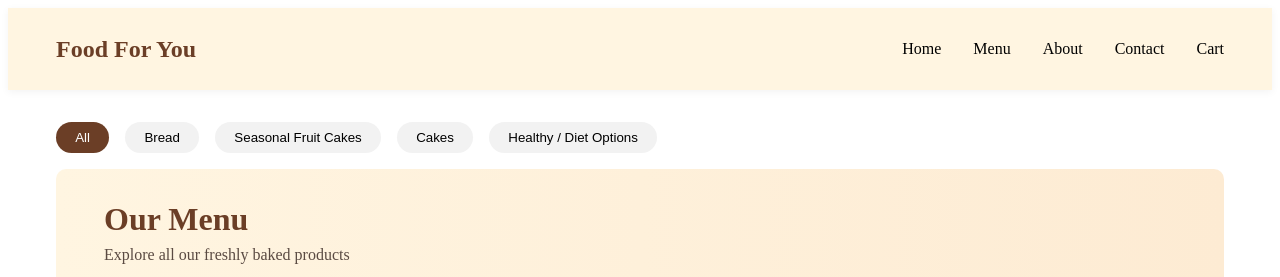
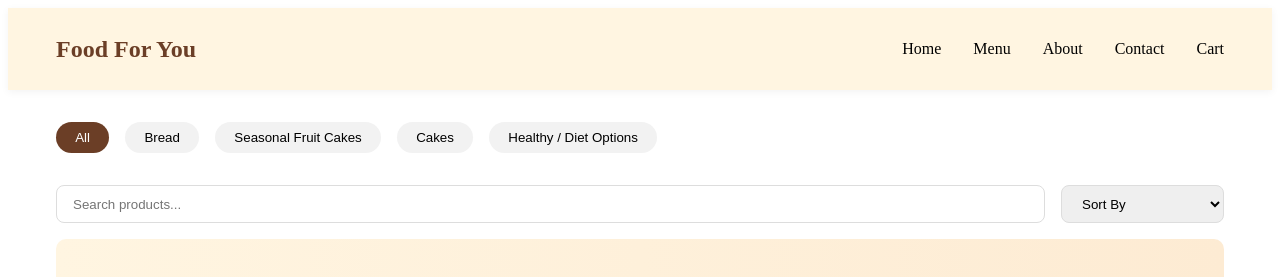
Before and after one commit to SeeJai/Food-For-You-Website, an Angular app: page /menu in a window 1280 px wide. Shown: the top 277 px of the page. Built offline with nearby package versions, Linux system fonts and the light colour scheme.

Commit message:
Feat: Added Search and Sort in Menu

```diff
--- a/src/app/pages/menu/menu.html
+++ b/src/app/pages/menu/menu.html
@@ -11,6 +11,26 @@
     (click)="filterByCategory(category.id)">
     {{ category.name }}
   </button>
+</div>
+
+<div class="menu-controls">
+
+  <input
+    type="text"
+    placeholder="Search products..."
+    [(ngModel)]="searchTerm"
+    (input)="applyFilters()" />
+
+  <select
+    [(ngModel)]="sortOption"
+    (change)="applyFilters()">
+
+    <option value="">Sort By</option>
+    <option value="priceLow">Price: Low to High</option>
+    <option value="priceHigh">Price: High to Low</option>
+    <option value="name">Name: A to Z</option>
+  </select>
+
 </div>
 
 <div class="category-banner">
--- a/src/app/pages/menu/menu.scss
+++ b/src/app/pages/menu/menu.scss
@@ -21,6 +21,28 @@
   button.active {
     background: #6b3e26;
     color: white;
+  }
+}
+
+.menu-controls {
+  display: flex;
+  justify-content: space-between;
+  gap: 1rem;
+  padding: 1rem 3rem;
+  flex-wrap: wrap;
+
+  input {
+    flex: 1;
+    min-width: 220px;
+    padding: 0.6rem 1rem;
+    border-radius: 8px;
+    border: 1px solid #ddd;
+  }
+
+  select {
+    padding: 0.6rem 1rem;
+    border-radius: 8px;
+    border: 1px solid #ddd;
   }
 }
 
--- a/src/app/pages/menu/menu.ts
+++ b/src/app/pages/menu/menu.ts
@@ -4,23 +4,29 @@ import { ProductService } from '../../core/services/product.service';
 import { Product } from '../../core/models/product.model';
 import { Category } from '../../core/models/category.model';
 import { ProductCardComponent } from '../../shared/components/product-card/product-card';
+import { FormsModule } from '@angular/forms';
 
 @Component({
   selector: 'app-menu',
   standalone: true,
-  imports: [CommonModule, ProductCardComponent],
+  imports: [CommonModule, ProductCardComponent, FormsModule],
   templateUrl: './menu.html',
   styleUrl: './menu.scss'
 })
 export class Menu {
 
   categories: Category[] = [];
+  allProducts: Product[] =[];
   products: Product[] = [];
+
   selectedCategoryId: number | null = null;
+  searchTerm: string = '';
+  sortOption: string = '';
 
   constructor(private productService: ProductService) {
     this.categories = this.productService.getCategories();
-    this.products = this.productService.getProducts();
+    this.allProducts = this.productService.getProducts();
+    this.products = [...this.allProducts];
   }
 
   get selectedCategory(): Category | undefined {
@@ -32,11 +38,35 @@ export class Menu {
 
   filterByCategory(categoryId: number | null) {
     this.selectedCategoryId = categoryId;
+    this.applyFilters();
+  }
 
-    if (categoryId === null) {
-      this.products = this.productService.getProducts();
-    } else {
-      this.products = this.productService.getProductsByCategory(categoryId);
-    }
+    applyFilters() {
+      let filtered = [...this.allProducts];
+
+      if (this.selectedCategoryId !== null) {
+        filtered = filtered.filter(
+          (p) => p.categoryId === this.selectedCategoryId);
+      }
+
+      if (this.searchTerm.trim()){
+        filtered = filtered.filter((p) =>
+          p.name.toLowerCase().includes(this.searchTerm.toLowerCase())
+      );
+      }
+
+      switch (this.sortOption) {
+        case 'priceLow':
+          filtered.sort((a,b) => a.price - b.price);
+          break;
+        case 'priceHigh':
+          filtered.sort((a,b) => b.price - a.price);
+          break;
+        case 'name':
+          filtered.sort((a,b) => a.name.localeCompare(b.name));
+          break;
+      }
+
+    this.products = filtered;
   }
 }
```
